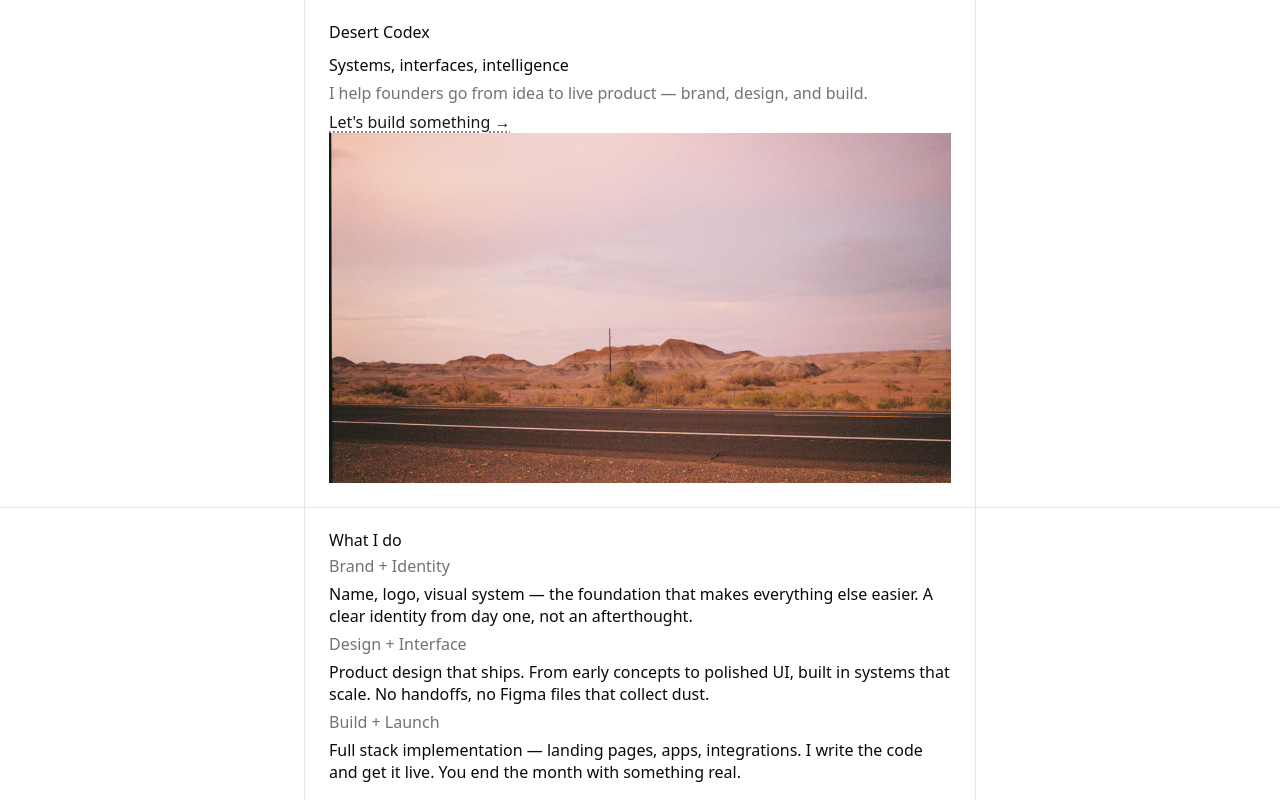
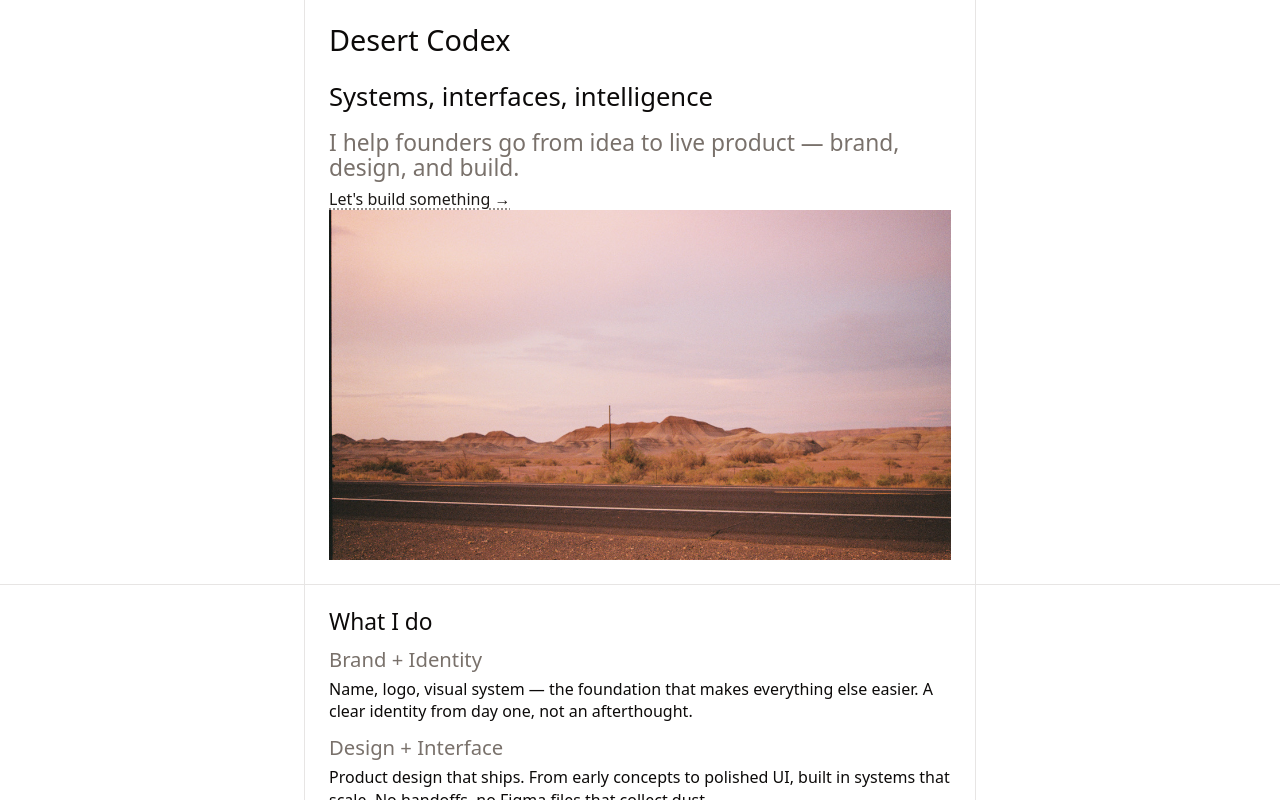
Before and after one commit to brijr/desert-codex, a Next.js app: page / in a window 1280 px wide. Shown: the top 800 px of the page. Built offline with nearby package versions, Linux system fonts and the light colour scheme.

Commit message:
more ds updates

```diff
--- a/app/styles/typography.css
+++ b/app/styles/typography.css
@@ -6,12 +6,13 @@
      Change these to control the entire system
      ======================================== */
   --text-base: 1rem;
-  --text-ratio: 1;
+  --text-ratio: 1.125;
   --spacing: 0.25rem;
   --spacing-ratio: 1.4;
   --leading: 1.4;
   --tracking: 0rem;
   --fluid: 1; /* 0 = static, 1 = normal, 2 = more fluid */
+  --heading-space: 1.75; /* multiplier for heading margin-top */
 
   /* ========================================
      TEXT SCALE
@@ -112,7 +113,7 @@
       calc(var(--text-base) * var(--text-2xl)) + calc(2.5vw * var(--fluid)),
       calc(var(--text-base) * var(--text-4xl))
     );
-    margin-top: calc(var(--spacing) * var(--space-2xl));
+    margin-top: calc(var(--spacing) * var(--space-2xl) * var(--heading-space));
     margin-bottom: calc(var(--spacing) * var(--space-xl));
   }
 
@@ -122,7 +123,7 @@
       calc(var(--text-base) * var(--text-xl)) + calc(1.5vw * var(--fluid)),
       calc(var(--text-base) * var(--text-3xl))
     );
-    margin-top: calc(var(--spacing) * var(--space-xl));
+    margin-top: calc(var(--spacing) * var(--space-xl) * var(--heading-space));
     margin-bottom: calc(var(--spacing) * var(--space-lg));
   }
 
@@ -132,7 +133,7 @@
       calc(var(--text-base) * var(--text-lg)) + calc(0.8vw * var(--fluid)),
       calc(var(--text-base) * var(--text-2xl))
     );
-    margin-top: calc(var(--spacing) * var(--space-lg));
+    margin-top: calc(var(--spacing) * var(--space-lg) * var(--heading-space));
     margin-bottom: calc(var(--spacing) * var(--space-md));
   }
 
@@ -142,7 +143,7 @@
       var(--text-base) + calc(0.5vw * var(--fluid)),
       calc(var(--text-base) * var(--text-xl))
     );
-    margin-top: calc(var(--spacing) * var(--space-md));
+    margin-top: calc(var(--spacing) * var(--space-md) * var(--heading-space));
     margin-bottom: calc(var(--spacing) * var(--space-sm));
   }
 
@@ -156,7 +157,7 @@
     font-weight: var(--heading-weight);
     line-height: var(--leading);
     letter-spacing: var(--tracking);
-    margin-top: calc(var(--spacing) * var(--space-sm));
+    margin-top: calc(var(--spacing) * var(--space-sm) * var(--heading-space));
     margin-bottom: calc(var(--spacing) * var(--space-xs));
   }
 
@@ -298,7 +299,7 @@
     }
 
     & :is(h1, h2, h3) {
-      margin-top: calc(var(--spacing) * var(--space-md));
+      margin-top: calc(var(--spacing) * var(--space-md) * var(--heading-space));
     }
 
     & :is(h1, h2, h3):first-child {
```
